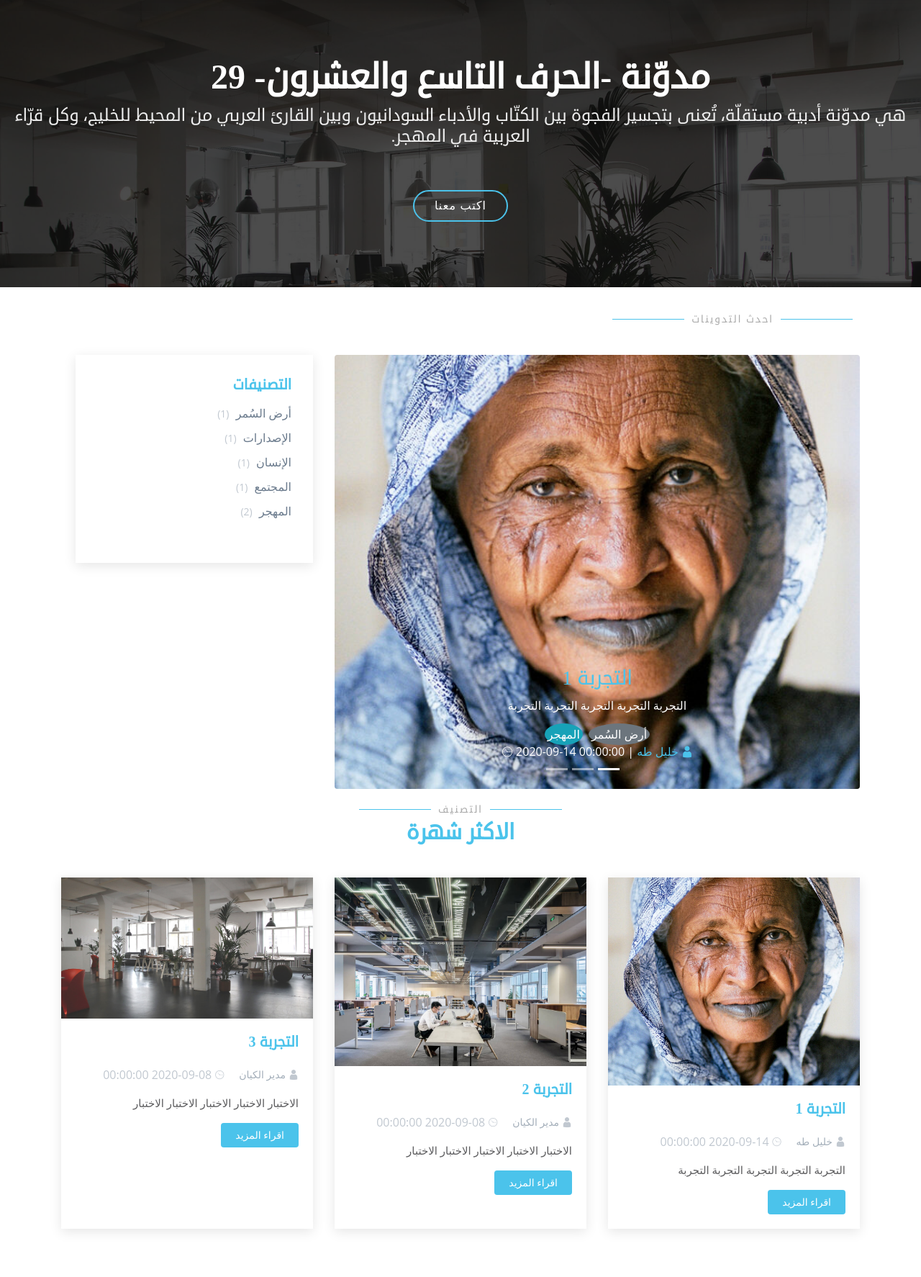
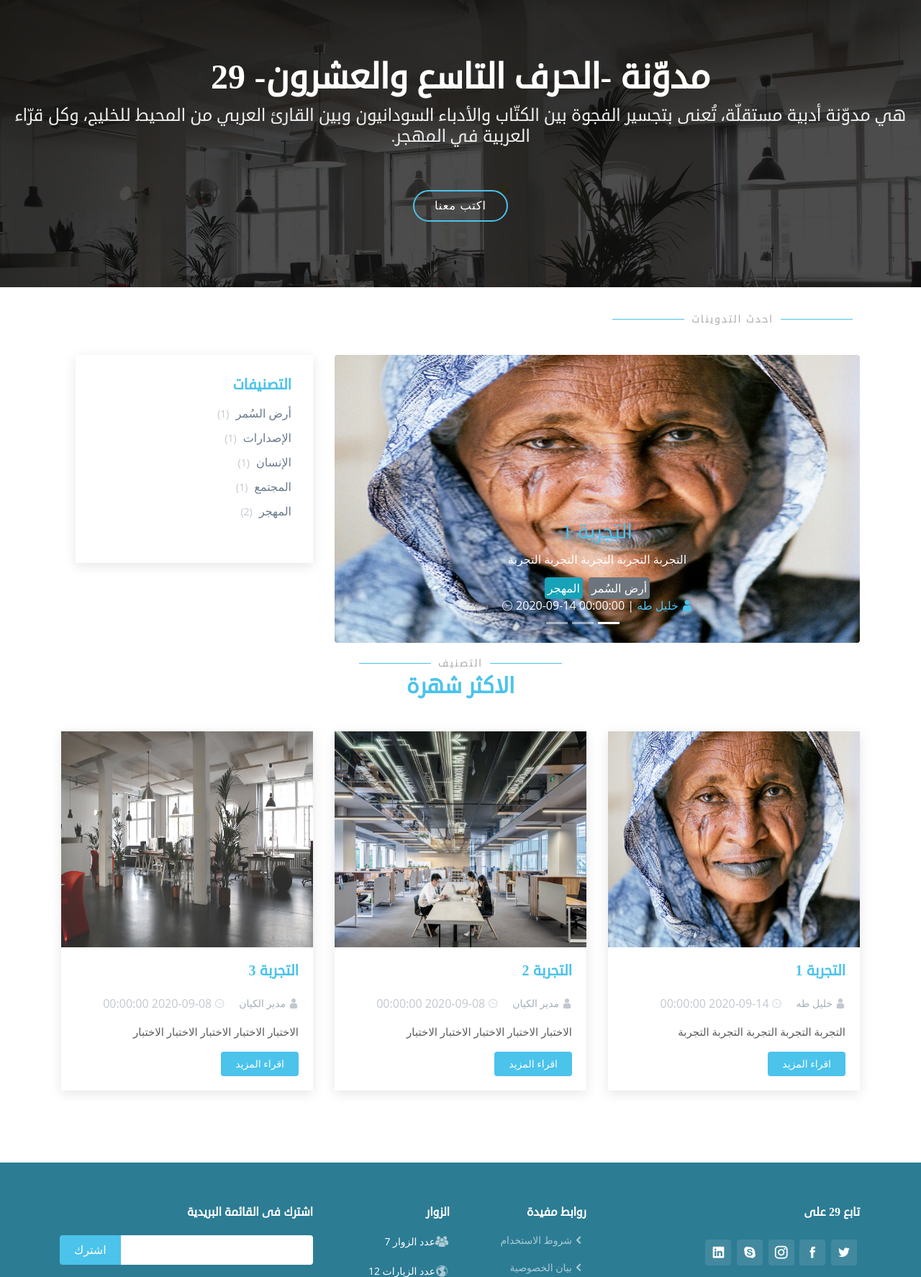
Before and after one commit to khalileibad/blog29, a PHP site: page /blog29/ in a window 1280 px wide. Shown: the part 158-1932 px from the top of the page at 72% size. Run offline with PHP 8.4, Linux system fonts and the light colour scheme; data comes from the database, SQL or seed files in the repository.

Commit message:
updated .. img height . remove class in home page

```diff
--- a/public/CSS/style.css
+++ b/public/CSS/style.css
@@ -1434,6 +1434,10 @@
   overflow: hidden;
 }
 
+.blog .entry .entry-img img{
+  height: 300px;
+}
+
 .blog .entry .entry-title {
   font-size: 20px;
   line-height: 26px;
@@ -2104,3 +2108,24 @@
 #footer .credits a:hover {
   color: white;
 }
+
+.slide-img{
+	max-height: 400px !important;
+}
+/*
+#carouseId .carousel-item::before{
+  content: '';
+  background-color: rgba(13, 30, 35, 0.5);
+  position: absolute;
+  height: 100%;
+  width: 100%;
+  top: 0;
+  right: 0;
+  left: 0;
+  bottom: 0;
+  overflow: hidden;
+}
+*/
+.carousel-item {
+
+}
--- a/views/dashboard/index.php
+++ b/views/dashboard/index.php
@@ -29,7 +29,7 @@
 							{
 						?>
 							<div class="carousel-item <?php echo $active?>" style="">
-								<img src="<?php echo URL."public/IMG/blog/".$val['img'] ?>" class="img-fluid rounded d-block w-100 h-100" alt="" style="height: 200px"> <!--  -->
+								<img src="<?php echo URL."public/IMG/blog/".$val['img'] ?>" class="img-fluid rounded d-block w-100 h-100 slide-img" alt=""> <!--  -->
 								<div class="carousel-caption d-md-block">
 									<h3> <a href="<?php echo URL."blog/details/".$val['id']?>"> <?php echo $val['title']?> </a></h3>
 									<p><?php echo $val['desc']?></p>
@@ -38,7 +38,7 @@
 										<?php
 											foreach($val['cat'] as $value)
 											{
-												echo "<span class='rounded-circle mx-1 p-1 ".$value['class']."'>".$value['name']."</span>";
+												echo "<span class='rounded mx-1 p-1 ".$value['class']."'>".$value['name']."</span>";
 											}
 										?>
 										</div>
```
